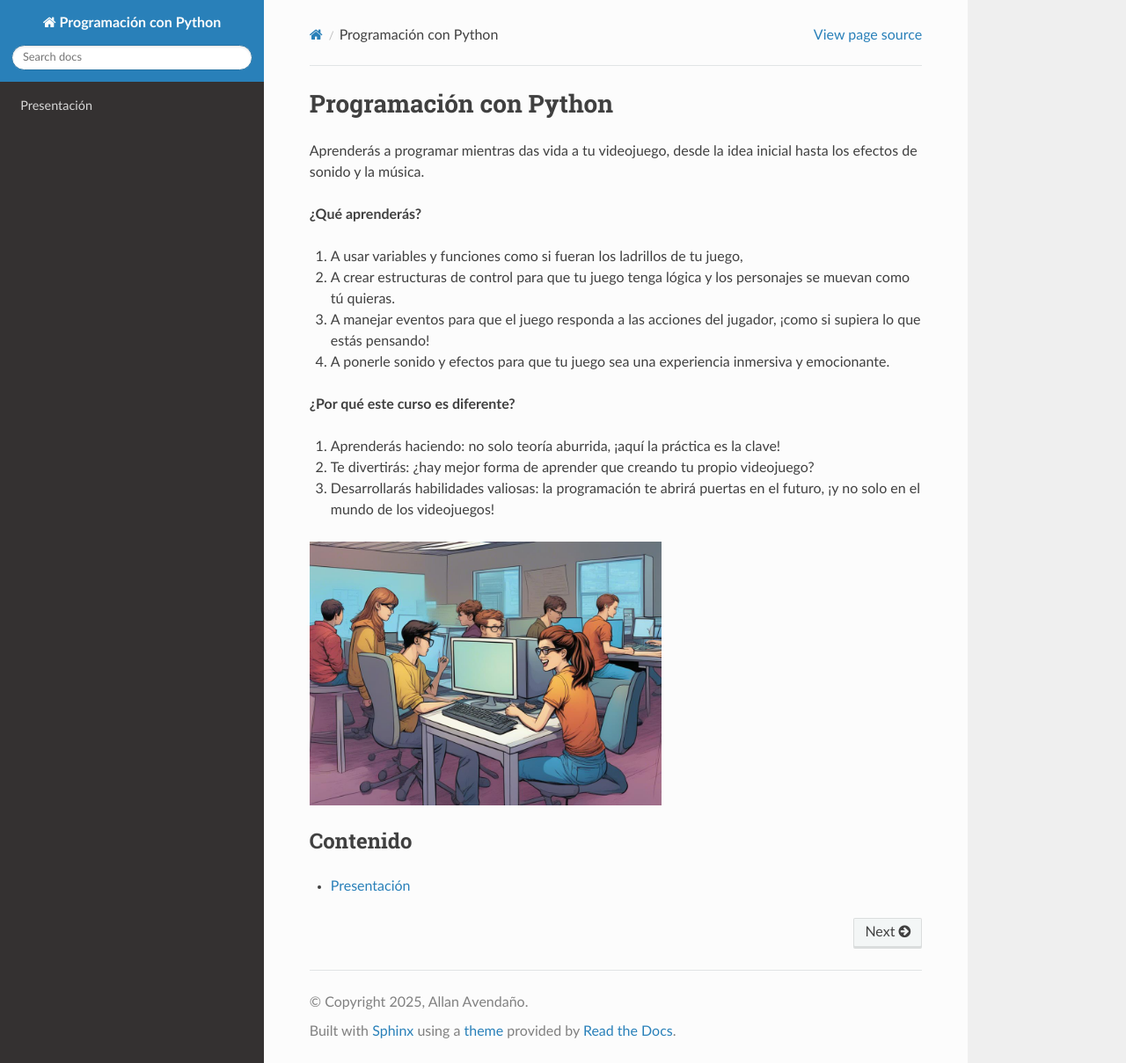
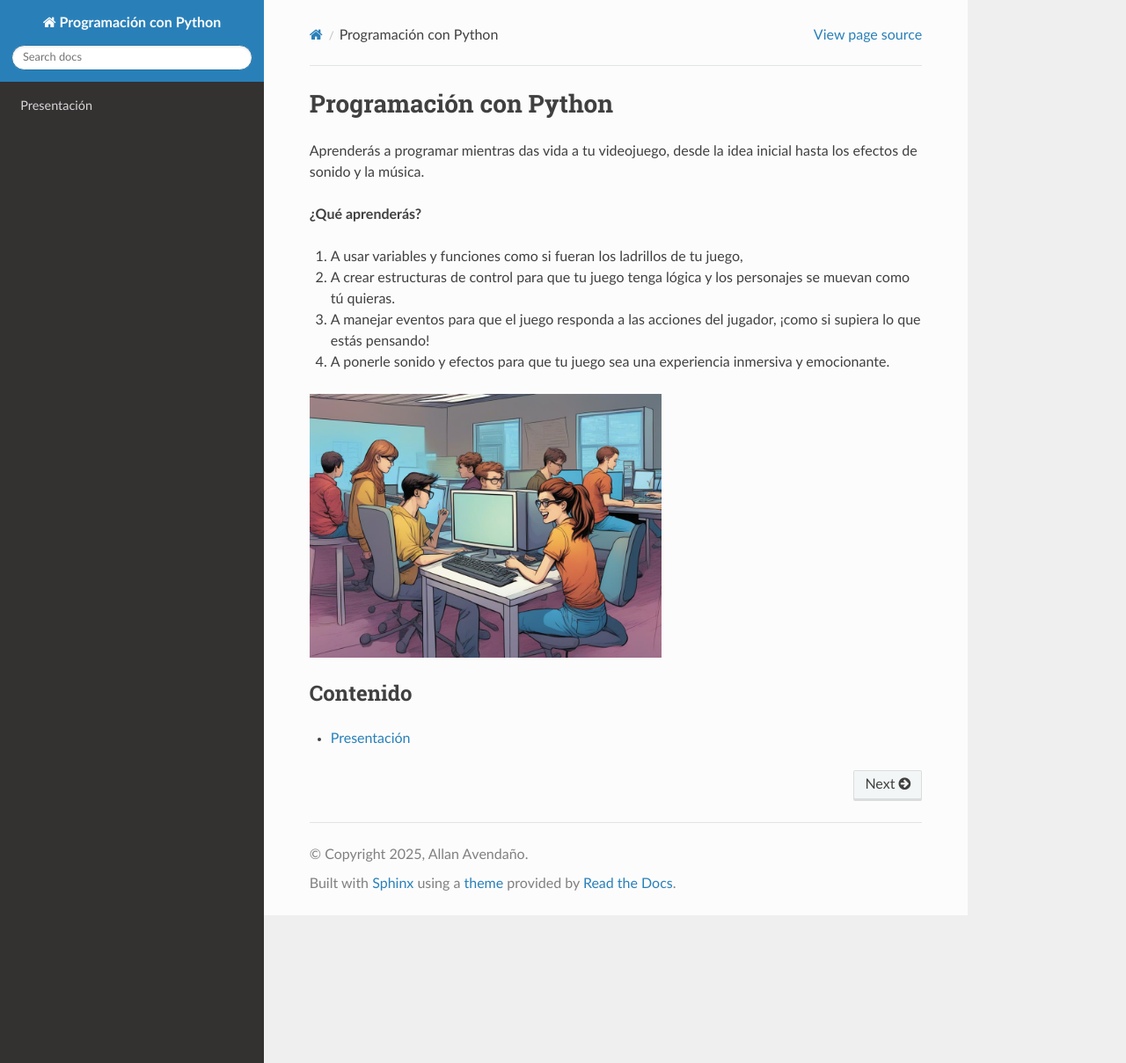
Before and after one commit to aavendan/programacion-python, a Sphinx documentation site: the page built from docs/source/index.rst, in a window 1280 px wide and 1209 px high. Shown: the whole window at 88% size. Built offline with Sphinx 7.4.7 and the Read the Docs theme 3.1.0, drawn with Linux system fonts in a browser that asks for light colours.

Commit message:
Update index.rst

```diff
--- a/docs/source/index.rst
+++ b/docs/source/index.rst
@@ -10,12 +10,6 @@ Aprenderás a programar mientras das vida a tu videojuego, desde la idea inicial
 #. A manejar eventos para que el juego responda a las acciones del jugador, ¡como si supiera lo que estás pensando!
 #. A ponerle sonido y efectos para que tu juego sea una experiencia inmersiva y emocionante.
 
-**¿Por qué este curso es diferente?**
-
-#. Aprenderás haciendo: no solo teoría aburrida, ¡aquí la práctica es la clave!
-#. Te divertirás: ¿hay mejor forma de aprender que creando tu propio videojuego?
-#. Desarrollarás habilidades valiosas: la programación te abrirá puertas en el futuro, ¡y no solo en el mundo de los videojuegos!
-
 .. image:: img/index.jpeg
   :width: 400
   :alt: Imagen principal
```
